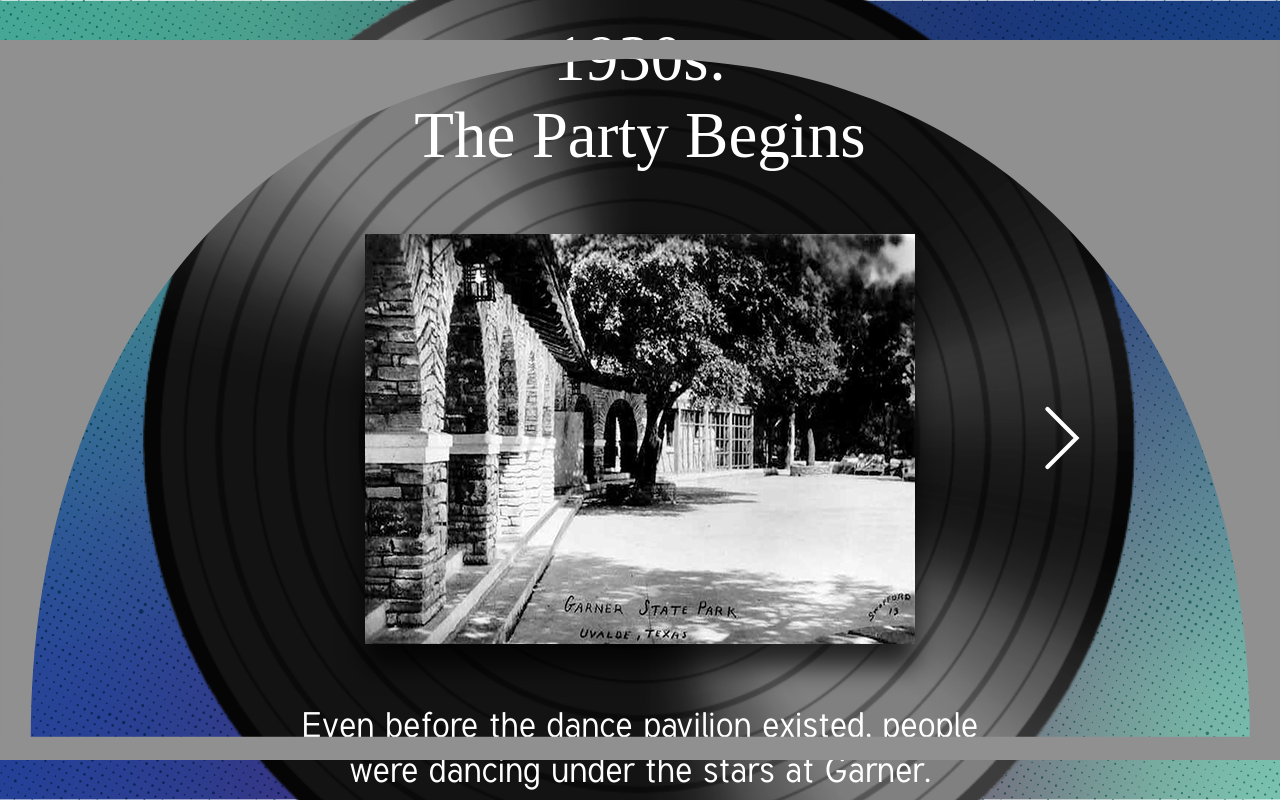
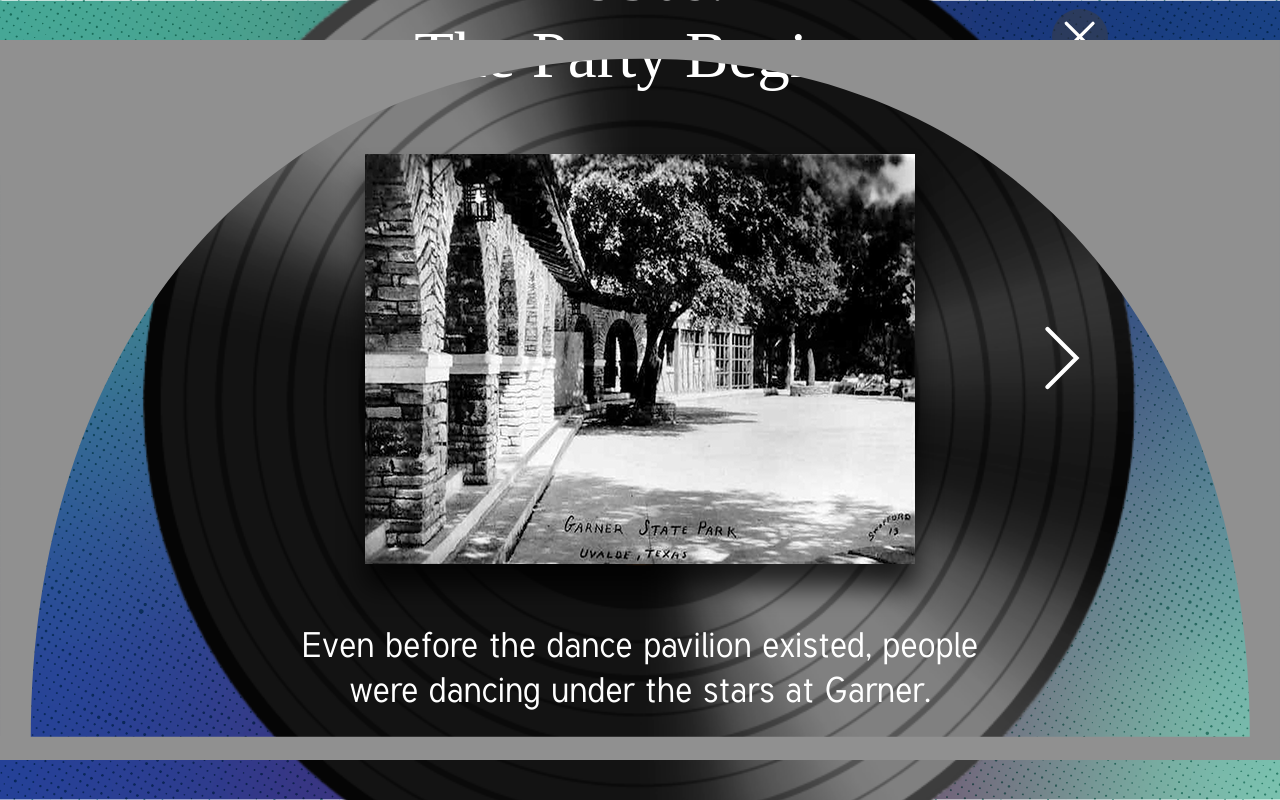
Before and after one commit to scottdickerson/garner-jukebox, an Astro site: page /en/decades/1930s in a window 1280 px wide. Built offline with nearby package versions, Linux system fonts and the light colour scheme; Astro itself is replaced by a stand-in of ours; a web font is replaced by a local one.

Commit message:
fix(record): fix style alignment

```diff
--- a/src/components/ContentDetails.tsx
+++ b/src/components/ContentDetails.tsx
@@ -72,7 +72,7 @@ export interface ContentDetails extends ContentSwitcherProps {
 
 export const ContentDetails = (props: ContentDetails) => {
     return (
-        <div class="w-[1000px] h-[1000px] bg-recordSmall bg-cover flex items-center flex-col gap-11 pt-20 text-65 leading-77">
+        <div class="-translate-y-10 w-[1000px] h-[1000px] bg-recordSmall bg-cover flex items-center flex-col pt-10 gap-11 text-65 leading-77">
             <div class="relative flex flex-col w-full">
                 <h1 class="text-white text-center font-pacifico min-h-[77px]">
                     {props.heading ? `${props.heading}:` : null}
@@ -82,7 +82,7 @@ export const ContentDetails = (props: ContentDetails) => {
                 </h2>
                 <a
                     href={`/${props.lang}/select`}
-                    class="absolute top-[35%] right-0 w-14 h-14"
+                    class="absolute top-[45%] right-8 w-14 h-14"
                 >
                     <img src="/images/CloseButton.svg" alt="Close" />
                 </a>
```
